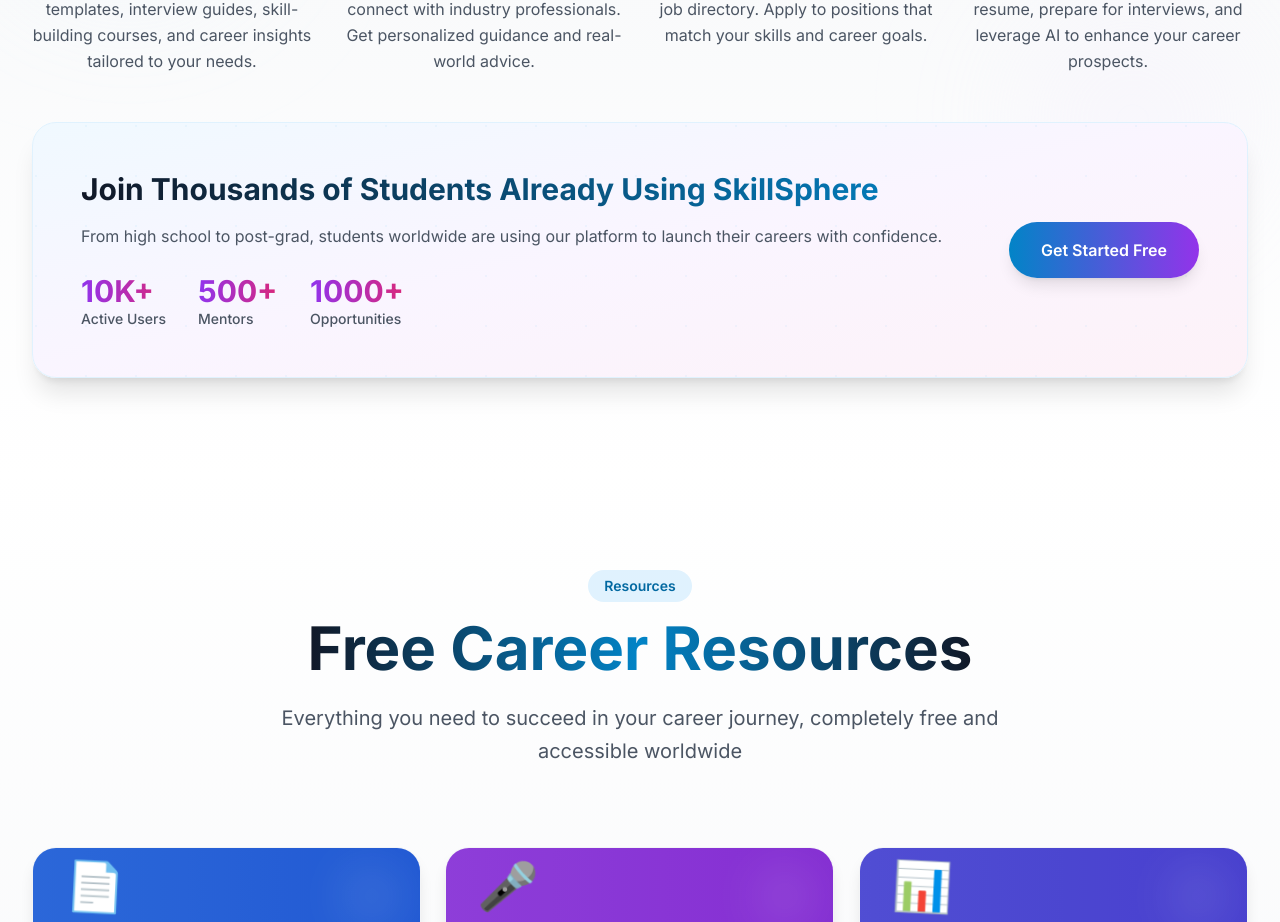
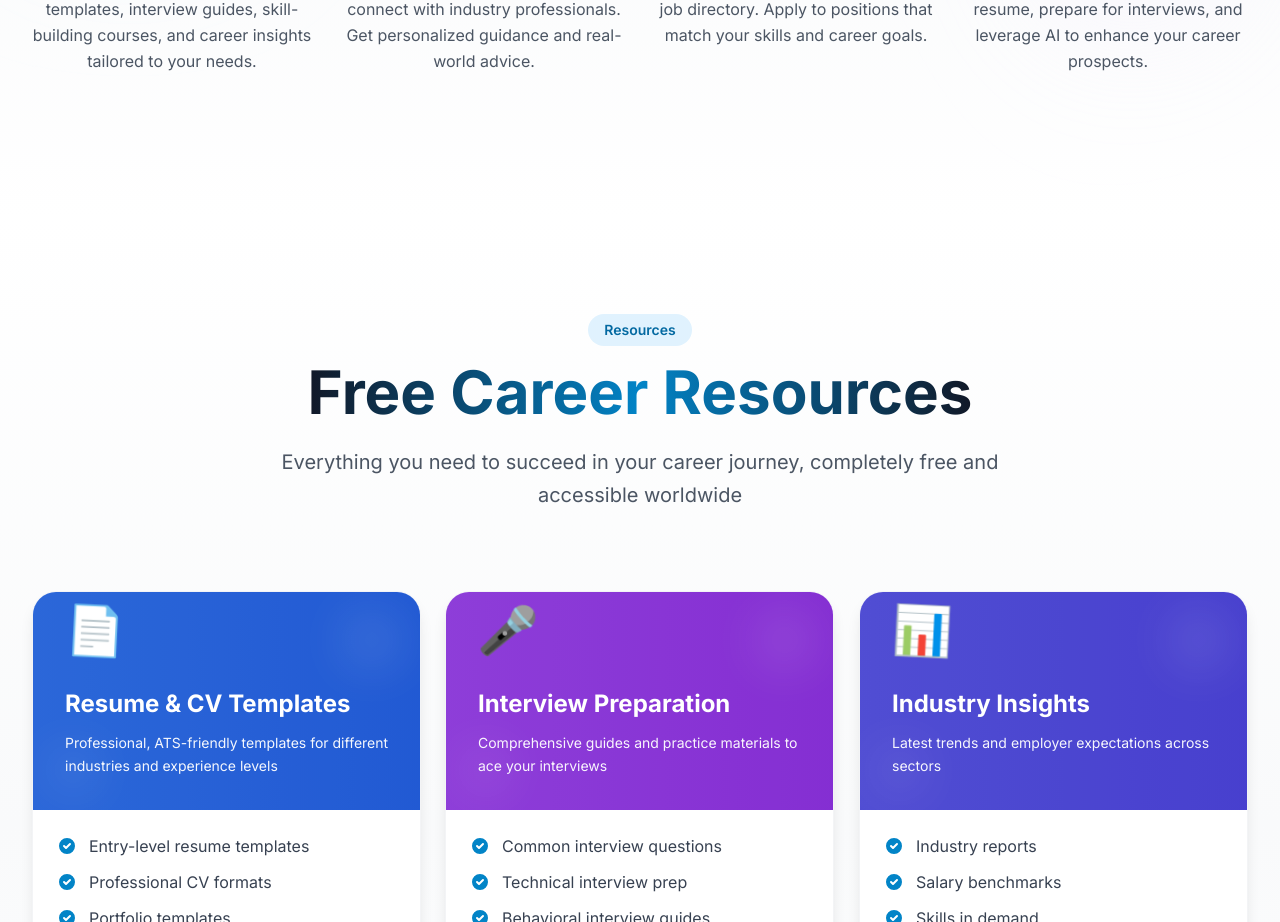
Before and after one commit to tridinhbui/skill-sphere, a Next.js app: page / in a window 1280 px wide. Shown: the part 4820-5742 px from the top of the page. Built offline with nearby package versions, Linux system fonts and the light colour scheme.

Commit message:
refactor: remove Join Thousands section with stats and Get Started button from How It Works

```diff
--- a/components/HowItWorks.tsx
+++ b/components/HowItWorks.tsx
@@ -88,50 +88,6 @@
             </div>
           ))}
         </div>
-
-        <div className="bg-gradient-to-br from-primary-50 via-purple-50 to-pink-50 rounded-3xl p-8 md:p-12 relative overflow-hidden border border-primary-100 shadow-xl">
-          {/* Animated background pattern */}
-          <div className="absolute inset-0 opacity-5">
-            <div className="absolute inset-0" style={{
-              backgroundImage: `radial-gradient(circle at 3px 3px, rgb(14, 165, 233) 1px, transparent 0)`,
-              backgroundSize: '50px 50px'
-            }}></div>
-          </div>
-
-          <div className="relative z-10">
-            <div className="flex flex-col md:flex-row items-center gap-8">
-              <div className="flex-1 animate-slide-in-left">
-                <h3 className="text-2xl md:text-3xl font-bold text-gray-900 mb-4 bg-gradient-to-r from-gray-900 to-primary-600 bg-clip-text text-transparent">
-                  Join Thousands of Students Already Using SkillSphere
-                </h3>
-                <p className="text-gray-600 mb-6 leading-relaxed">
-                  From high school to post-grad, students worldwide are using our
-                  platform to launch their careers with confidence.
-                </p>
-                <div className="flex items-center gap-8">
-                  {[
-                    { value: "10K+", label: "Active Users" },
-                    { value: "500+", label: "Mentors" },
-                    { value: "1000+", label: "Opportunities" }
-                  ].map((stat, index) => (
-                    <div key={index} className="animate-scale-in" style={{ animationDelay: `${index * 0.1}s` }}>
-                      <div className="text-3xl font-bold bg-gradient-to-r from-primary-600 via-purple-600 to-pink-600 bg-clip-text text-transparent animate-gradient bg-[length:200%_200%]">
-                        {stat.value}
-                      </div>
-                      <div className="text-sm text-gray-600 font-medium">{stat.label}</div>
-                    </div>
-                  ))}
-                </div>
-              </div>
-              <div className="flex-shrink-0 animate-slide-in-right">
-                <button className="group relative bg-gradient-to-r from-primary-600 to-purple-600 text-white px-8 py-4 rounded-full font-semibold hover:from-primary-700 hover:to-purple-700 transition-all hover:scale-110 shadow-lg hover:shadow-2xl overflow-hidden hover-shimmer">
-                  <span className="relative z-10">Get Started Free</span>
-                  <div className="absolute inset-0 bg-gradient-to-r from-purple-600 to-pink-600 opacity-0 group-hover:opacity-100 transition-opacity duration-300"></div>
-                </button>
-              </div>
-            </div>
-          </div>
-        </div>
       </div>
     </section>
   );
```
